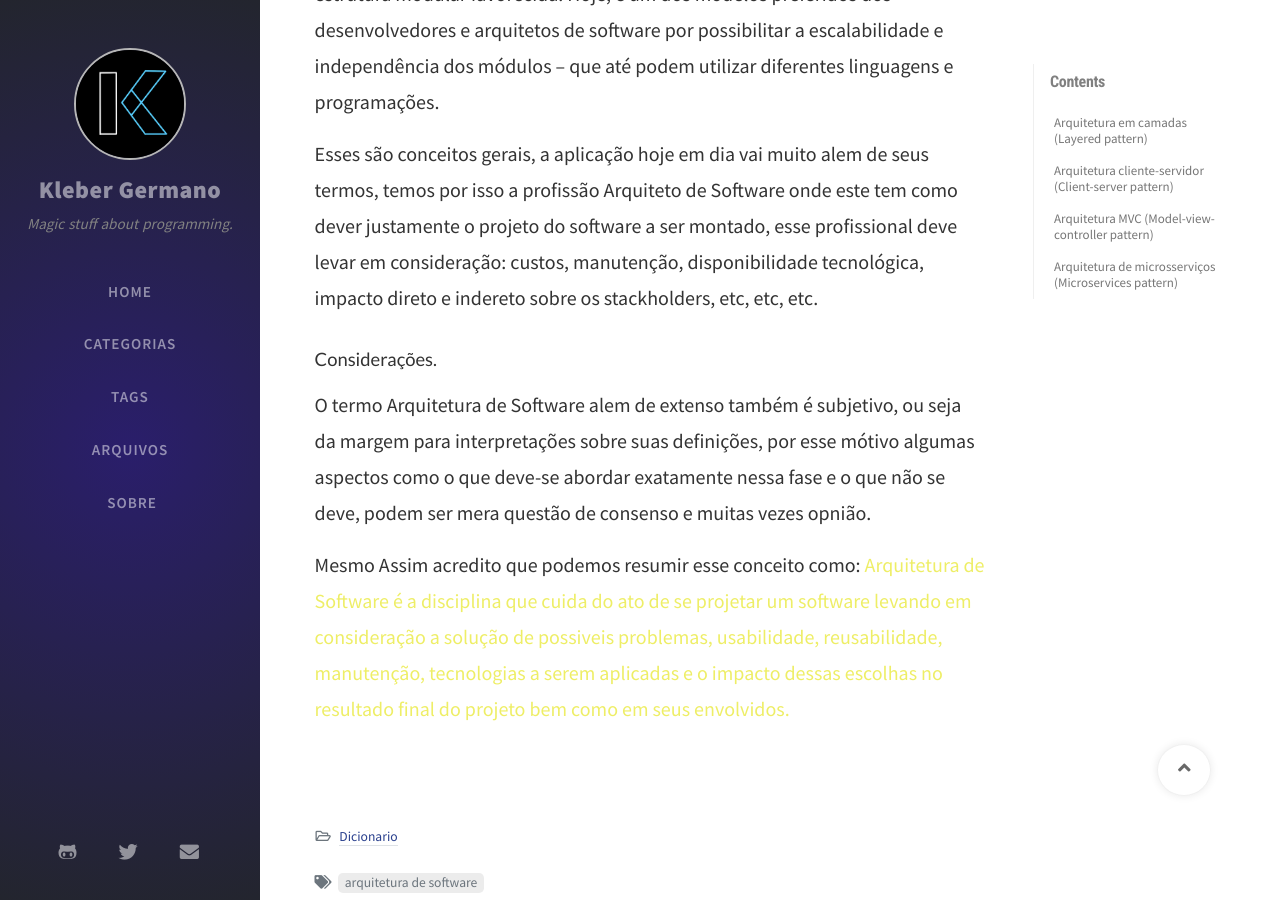
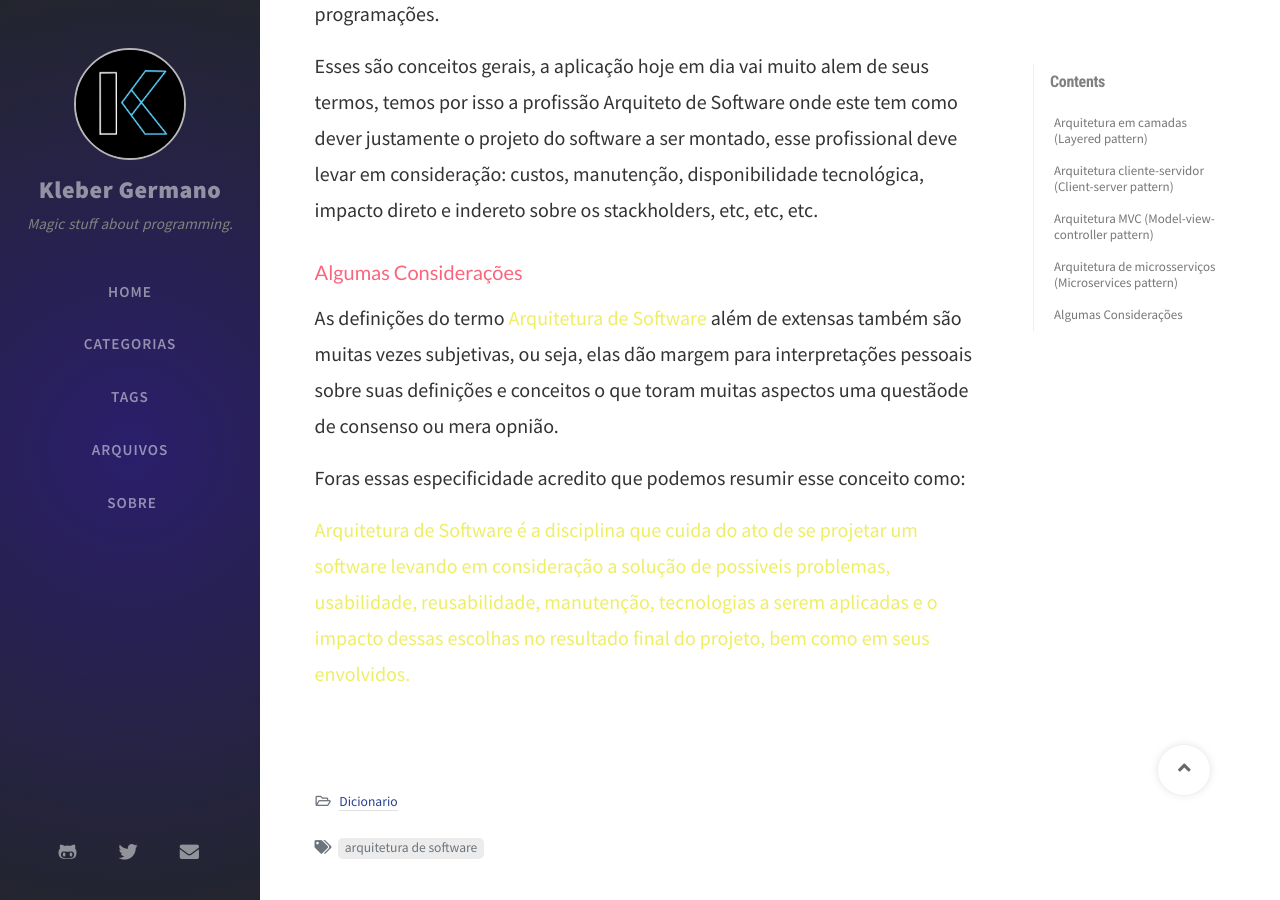
Before and after one commit to klebergermano/klebergermano.github.io, a Jekyll site: the page built from _posts/Dicionário/2020-11-24-arquitetura-de-software.md, in a window 1280 px wide and 900 px high, scrolled down 1922 px. Built offline with Jekyll 4.4.1, drawn with Linux system fonts in a browser that asks for light colours; nearby versions of some CDN libraries; comment, search, counter and statistics services are not loaded; some of the changed text lies outside the part shown.

Commit message:
Artigo - Arquitetura de Software

```diff
--- a/_posts/Dicionário/2020-11-24-arquitetura-de-software.md
+++ b/_posts/Dicionário/2020-11-24-arquitetura-de-software.md
@@ -13,8 +13,6 @@ O termo faz um paralelo com a "Arquitetura" que tem suas especificações de con
 Ou seja a Aruitetura de Software é a compreensão de como esse sistema deve ser organizado, como ele sera montado e como ele irar se comunicar com outros sistemas, incluindo também suas regras, limitações, etc.
 
 Esse processo pode ser considerado a segunda etapa no desenvolvimento de um Software vindo logo após a coleta de informações e requerimentos das partes interessadas no projeto ou seja os stackholders.
-
-Se tivermos que resumir podemos dizer que Arquitetura de Software é um Conjunto de Principios, Normas e Tecnicas para contrução de Software.
 
 Você também pode conferir a definição padrão sobre Arquitetura de Softwre da International Organization for Standardization (ISO) e o Institute of Electrical and Eletronics Engineers (IEEE), que é a ISO/IEC/IEEE 42010:2011 que determina o que é Arquitetura de Software.
 
@@ -40,11 +38,13 @@ Este padrão utiliza múltiplos serviços e componentes para desenvolver uma est
 
 Esses são conceitos gerais, a aplicação hoje em dia vai muito alem de seus termos, temos por isso a profissão Arquiteto de Software onde este tem como dever justamente o projeto do software a ser montado, esse profissional deve levar em consideração: custos, manutenção, disponibilidade tecnológica, impacto direto e indereto sobre os stackholders, etc, etc, etc.
 
-#### Considerações.
+### Algumas Considerações
 
-O termo Arquitetura de Software alem de extenso também é subjetivo, ou seja da margem para interpretações sobre suas definições, por esse mótivo algumas aspectos como o que deve-se abordar exatamente nessa fase e o que não se deve, podem ser mera questão de consenso e muitas vezes opnião.
+As definições do termo <span>Arquitetura de Software</span> além de extensas também são muitas vezes subjetivas, ou seja, elas dão margem para interpretações pessoais sobre suas definições e conceitos o que toram muitas aspectos uma questãode de consenso ou mera opnião.
 
-Mesmo Assim acredito que podemos resumir esse conceito como: <span>Arquitetura de Software é a disciplina que cuida do ato de se projetar um software levando em consideração a solução de possiveis problemas, usabilidade, reusabilidade, manutenção, tecnologias a serem aplicadas e o impacto dessas escolhas no resultado final do projeto bem como em seus envolvidos.</span>
+Foras essas especificidade acredito que podemos resumir esse conceito como:
+
+<span>Arquitetura de Software é a disciplina que cuida do ato de se projetar um software levando em consideração a solução de possiveis problemas, usabilidade, reusabilidade, manutenção, tecnologias a serem aplicadas e o impacto dessas escolhas no resultado final do projeto, bem como em seus envolvidos.</span>
 
 <!--
 
```
